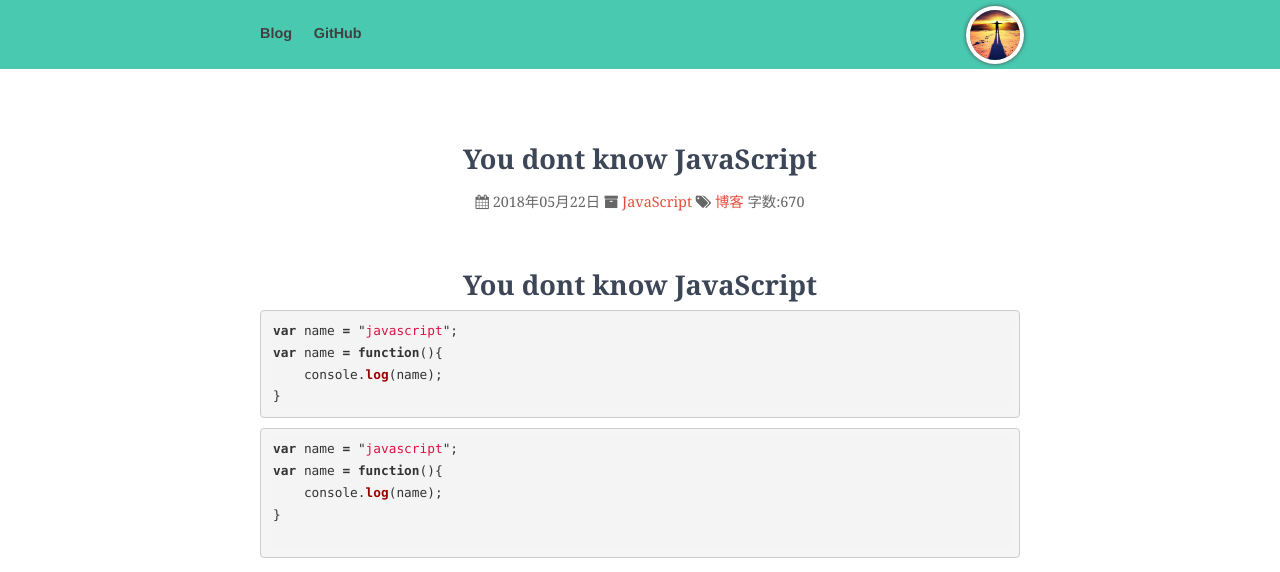
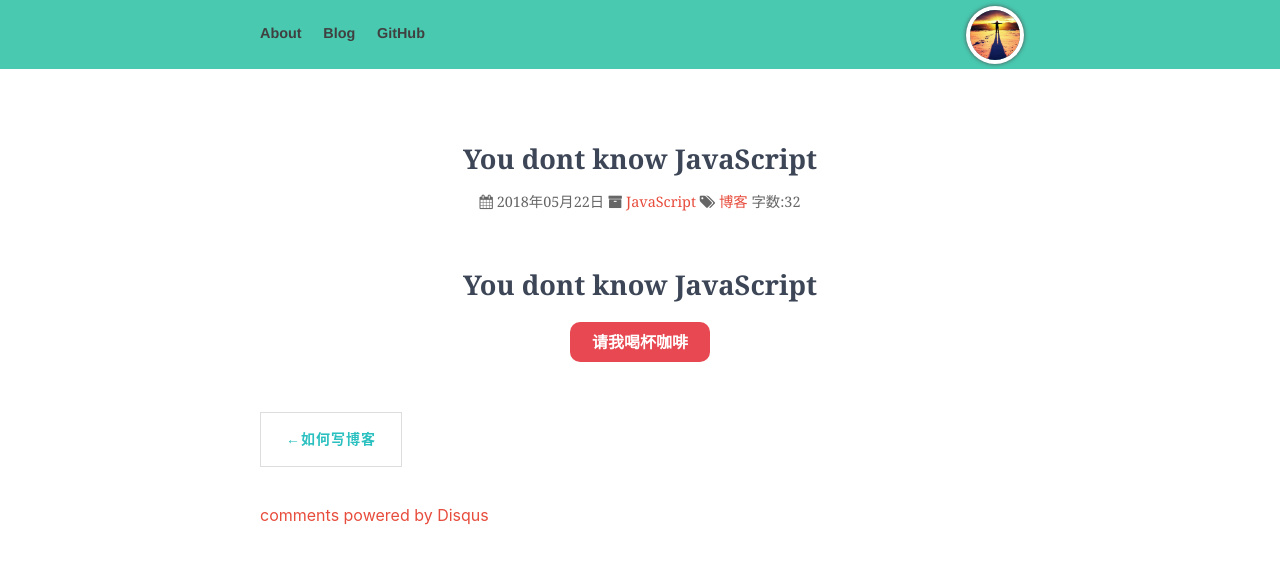
Before and after one commit to lotsdoin/lotsdoin.github.io, a Jekyll site: the page built from _posts/2018-05-22-you-dont-know-js.md, in a window 1280 px wide. Shown: the top 572 px of the page. Built offline with Jekyll 4.4.1, drawn with Linux system fonts in a browser that asks for light colours; nearby versions of some CDN libraries; comment, search, counter and statistics services are not loaded; some of the changed text lies outside the part shown; grey boxes are pictures that could not be loaded.

Commit message:
add About

````diff
--- a/_layouts/default.html
+++ b/_layouts/default.html
@@ -45,6 +45,7 @@
       </nav>
       {% else %}
       <nav>
+        <a class="{% if page.category == 'about'%} selected {% endif %}" href="/">About</a>
         <a class="{% if page.category == 'blog' %} selected {% endif %}" href="/blog/">Blog</a>
         <a href="https://github.com/lotsdoin">GitHub</a>
       </nav>
@@ -63,14 +64,10 @@
 
   <footer>
     <div  style="border-bottom: 1px solid #eee"></div>
+   <p>
+
+    </p>
   <p>
-      Made with <a href="http://jekyllrb.com/">Jekyll</a>,
-      fork from <a href="https://github.com/willard-yuan/willard-yuan.github.io">Github Pages</a>. Inspired by <a href="http://sebastien.saunier.me/">saunier</a>, designed by <a href="http://yongyuan.name">Willard</a>, I like it, so use it.
-    </p>
-    <p>
-      <a href="https://creativecommons.org/licenses/by-nc-sa/4.0/">Attribution-NonCommercial-ShareAlike 4.0 International</a> 2013-2018
-    </p>
-   <p>
   <a href="https://www.easycounter.com/">
   <img src="https://www.easycounter.com/counter.php?lotsd"
   border="0" alt="Website Hit Counter"></a>
--- a/_posts/2018-05-22-you-dont-know-js.md
+++ b/_posts/2018-05-22-you-dont-know-js.md
@@ -6,17 +6,3 @@ tags: 博客
 ---
 
 # You dont know JavaScript
-{%highlight javascript %}
-var name = "javascript";
-var name = function(){
-    console.log(name);
-}
-{%endhighlight%}
-
-```js
-var name = "javascript";
-var name = function(){
-    console.log(name);
-}
-
-```
````
Also changed, not shown: index.html (+11 -0 lines), 5 other files.
